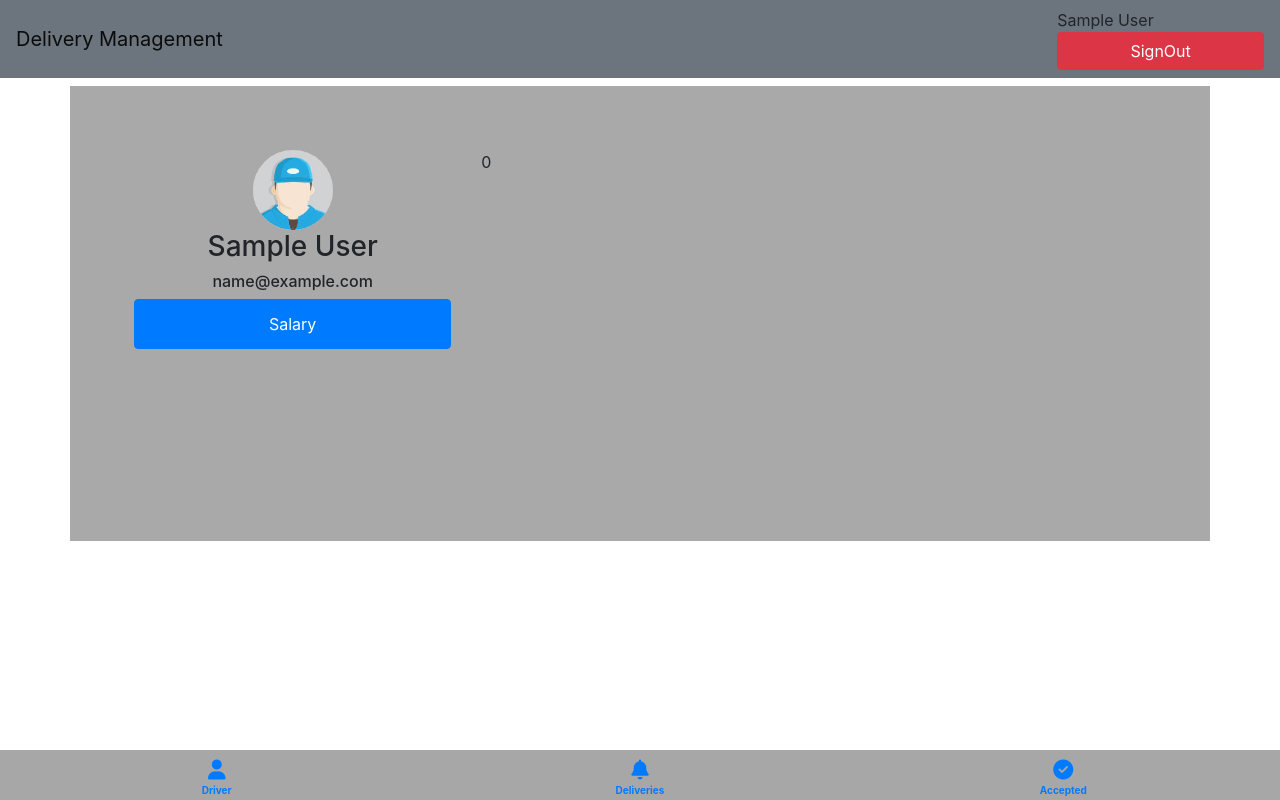
After one commit to Muhammadkorumtallee/FinalYearProject-Delivery, a Django app: page /driver/salary/ in a window 1280 px wide. The commit adds this page. Run offline with Django 3.2, Linux system fonts and the light colour scheme; the visitor is signed in with stand-in values (Sample User, id 1); data comes from the database, SQL or seed files in the repository; data that the repository does not hold is empty; some libraries are stand-ins or nearby versions.

Commit message:
profile and salary started

```diff
--- a/core/driver/views.py
+++ b/core/driver/views.py
@@ -52,20 +52,26 @@ def delivering_delivery_page(request):
         delivery.delivered_time = timezone.now()
         delivery.save()
 
+        return redirect(reverse('driver:delivering_delivery'))
+
     return render(request, 'driver/delivering_delivery.html', {
         "GOOGLE_API_MAP": settings.GOOGLE_API_MAP,
         "del": delivery
     })
 
 
-# @login_required(login_url="/signin/?next=/driver/")
-# def delivered_delivery(request):
-#     delivery = Delivery.objects.filter(
-#         status_of_delivery__in=[Delivery.DELIVERY_POSTED]
-#     )
+@login_required(login_url="/signin/?next=/driver/")
+def driver_profile(request):
+    return render(request, 'driver/driver_profile.html')
 
-#     if request.method == 'POST' and delivery.status_of_delivery == Delivery.DELIVERY_DELIVERING:
-#         delivery.status_of_delivery = Delivery.DELIVERY_DELIVERED
-#         delivery.save()
 
-#     return render(request, 'driver/delivering_delivery.html')
+@login_required(login_url="/signin/?next=/driver/")
+def salary(request):
+    deliveries = Delivery.objects.filter(
+        driver=request.user.driver, status_of_delivery=Delivery.DELIVERY_DELIVERED)
+
+    total = round(sum(delivery.price for delivery in deliveries))
+
+    return render(request, 'driver/salary.html', {
+        "total": total
+    })
--- a/core/models.py
+++ b/core/models.py
@@ -18,6 +18,7 @@ class Driver(models.Model):
     user = models.OneToOneField(User, on_delete=models.CASCADE)
     latitude = models.FloatField(default=0)
     longitude = models.FloatField(default=0)
+
 
     def __str__(self):
         return self.user.get_full_name()
--- a/core/templates/driver/delivering_delivery.html
+++ b/core/templates/driver/delivering_delivery.html
@@ -7,6 +7,7 @@
     src="https://maps.googleapis.com/maps/api/js?key={{ GOOGLE_API_MAP }}&callback=initMap&libraries=places&v=weekly"
     async>
     </script>
+
 <script>
 
     var r_latitude = parseFloat("{{ request.user.restaurant.restaurant_address_latitude }}");
@@ -40,6 +41,7 @@
             .catch((e) => window.alert("Directions request failed due to " + status));
     }
 </script>
+
 
 <style>
     #map {
--- /dev/null
+++ b/core/templates/driver/driver_profile.html
@@ -0,0 +1,61 @@
+{% extends 'driver/driverpage.html' %}
+{% load static %}
+
+{% block content %}
+
+{% url 'driver:deliveries_available' as deliveries_available_url %}
+{% url 'driver:delivering_delivery' as delivering_delivery_url %}
+{% url 'driver:salary' as salary_url %}
+
+<nav class="navbar {% if not request.user.is_authenticated %} navbar-expand-lg {% endif %} navbar-light bg-secondary">
+    <a class="navbar-brand" href="/">Delivery Management</a>
+    {% if not request.user.is_authenticated %}
+    <button class="navbar-toggler" type="button" data-toggle="collapse" data-target="#navbarSupportedContent" aria-controls="navbarSupportedContent" aria-expanded="false" aria-label="Toggle navigation">
+      <span class="navbar-toggler-icon"></span>
+    </button>
+
+    <div class="collapse navbar-collapse" id="navbarSupportedContent">
+      <ul class="navbar-nav">
+        <li class="nav-item {% if request.GET.next == '/driver/' %}active{% endif %}">
+          <a class="nav-link active" aria-current="page" href="/signin/?next=/driver/">Driver</a>
+        </li>
+        <li class="nav-item {% if request.GET.next == '/restaurant/' %}active{% endif %}">
+          <a class="nav-link active" aria-current="page" href="/signin/?next=/restaurant/">Restaurant</a>
+        </li>
+      </ul>
+    </div>
+    {% else %}
+    <form class="form-inline">
+      <span class="mr-4">
+        {{ request.user.get_full_name|title }}
+      </span>
+      <a href="/signout" class="btn btn-danger btn-block">SignOut</a>
+    </form>
+    {% endif %}
+</nav>
+
+<div class="container mt-2" style="background-color: darkgray; padding: 5% 5% 15% 5%">
+    <div class="row">
+        <div class="col-4">
+            <div class="text-center">
+                <img src="{% if request.user.restaurant.restaurant_avatar %} {{ request.user.restaurant.restaurant_avatar.url }} {% else %} {% static 'pics/driverpic.jpg' %} {% endif %}" alt="restaurant_avatar" height="80" width="80" class="rounded-circle">
+                <h3>{{request.user.get_full_name}}</h3>
+                <h6>{{request.user.email}}</h6>
+                <h6>{{request.user.restaurant.restaurant_address}}</h6>
+            </div>
+            <div class="list-group text-center">
+                <a href="{% url 'driver:salary' %}" class="list-group-item {% if request.path == salary_url %} active {% endif %}">Salary</a>
+
+            </div>
+        </div>
+        <div class="col-8">
+            {% block main %}
+
+            {% endblock %}
+        </div>
+    </div>
+</div>
+
+{% include 'driver/nav_tabs.html' %}
+
+{% endblock %}
--- a/core/templates/driver/nav_tabs.html
+++ b/core/templates/driver/nav_tabs.html
@@ -35,9 +35,10 @@
 
 {% url 'driver:deliveries_available' as deliveries_available_url %}
 {% url 'driver:delivering_delivery' as delivering_delivery_url %}
+{% url 'driver:driver_profile' as driver_profile_url %}
 
 <div class="bottom-nav-tabs d-flex">
-    <a href="{% url 'driver:deliveries_available' %}" class="{% if request.path == deliveries_available_url %}active{% endif %}">
+    <a href="{% url 'driver:driver_profile' %}" class="{% if request.path == driver_profile_url %}active{% endif %}">
         <em class="fas fa-user"></em>
         <span>Driver</span>
     </a>
--- /dev/null
+++ b/core/templates/driver/salary.html
@@ -0,0 +1,10 @@
+{% extends 'driver/driver_profile.html' %}
+{% load static %}
+
+{% block main %}
+
+<div>
+    {{total}}
+</div>
+
+{% endblock %}
--- a/core/templates/restaurant/post_delivery.html
+++ b/core/templates/restaurant/post_delivery.html
@@ -79,6 +79,7 @@
     </div>
 
 </div>
+{% endblock %}
 
 <script>
     function initMap() {
@@ -153,5 +154,3 @@
     }
 
 </script>
-
-{% endblock %}
--- a/finalproject/urls.py
+++ b/finalproject/urls.py
@@ -35,9 +35,13 @@ restaurant_urlpatterns = [
 
 driver_urlpatterns = [
     path('', d_views.home, name="home"),
+    path('driver_profile/', d_views.driver_profile, name="driver_profile"),
+    path('salary/', d_views.salary, name="salary"),
+
     path('delivery/available/', d_views.deliveries_available_page, name="deliveries_available"),
     path('api/available_deliveries/', d_apis.available_deliveries_api, name="available_deliveries"),
     path('delivery/delivering/', d_views.delivering_delivery_page, name="delivering_delivery"),
+    path('api/available_delivering/', d_apis.available_delivering_api, name="available_delivering"),
 ]
 
 urlpatterns = [
```
Also changed, not shown: core/driver/apis.py (+13 -0 lines).
